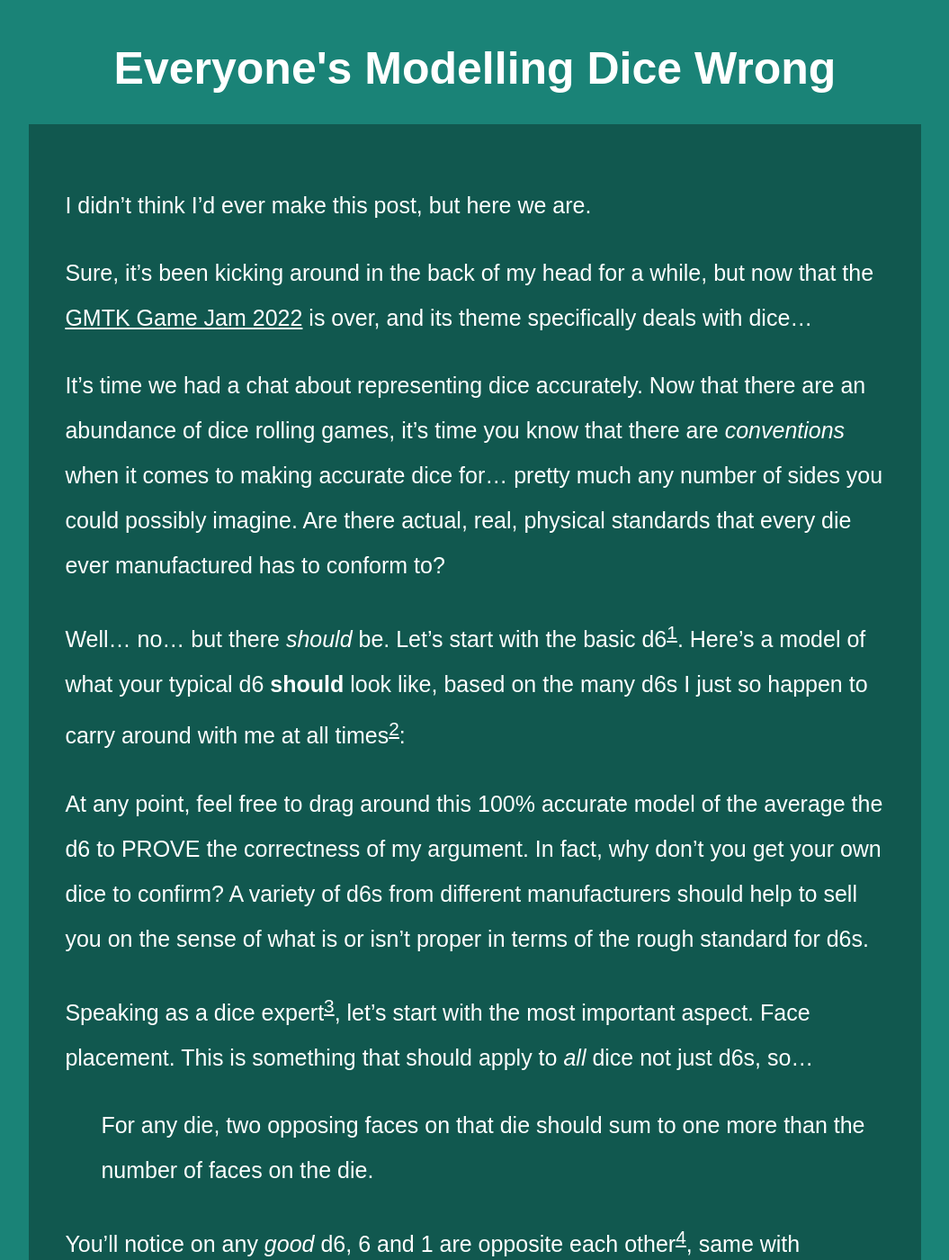
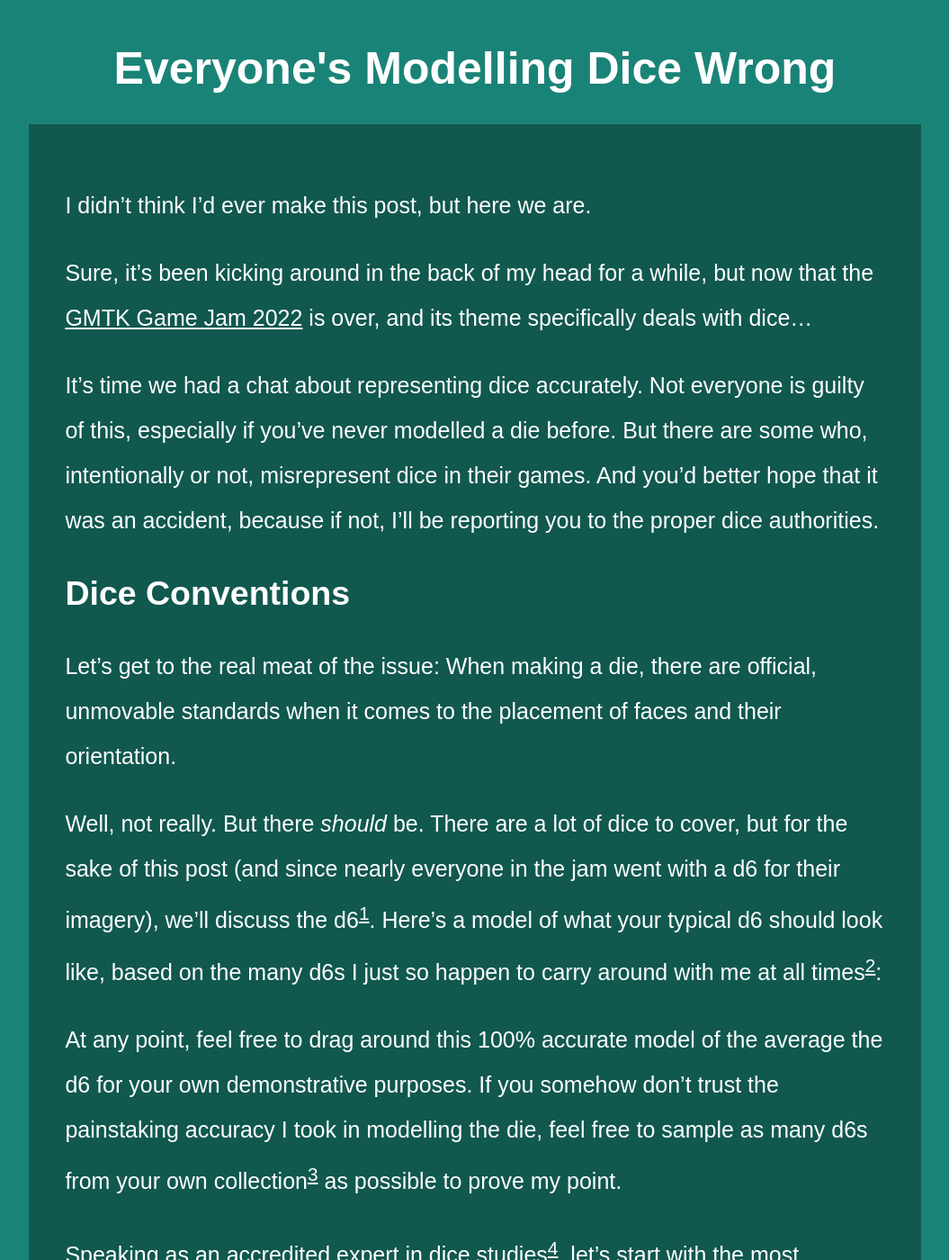
Before and after one commit to ambiguousname/ambiguousname.github.io, a Jekyll site: the page built from _posts/2022-07-22-dice-rolling.md, in a window 1280 px wide and 1400 px high. Shown: the whole window at 90% size, without its empty margins (112-1167 px from the left). Built offline with Jekyll 4.4.1, drawn with Linux system fonts in a browser that asks for light colours; some of the changed text lies outside the part shown.

Commit message:
Update 2022-07-22-dice-rolling.md

```diff
--- a/_posts/2022-07-22-dice-rolling.md
+++ b/_posts/2022-07-22-dice-rolling.md
@@ -8,45 +8,53 @@
 
 Sure, it's been kicking around in the back of my head for a while, but now that the [GMTK Game Jam 2022](https://itch.io/jam/gmtk-jam-2022) is over, and its theme specifically deals with dice...
 
-It's time we had a chat about representing dice accurately. Now that there are an abundance of dice rolling games, it's time you know that there are *conventions* when
-it comes to making accurate dice for... pretty much any number of sides you could possibly imagine. Are there actual, real, physical standards that every die ever manufactured
-has to conform to?
+It's time we had a chat about representing dice accurately. Not everyone is guilty of this, especially if you've never modelled a die before. But there are some who, intentionally or not, misrepresent dice in their games. And you'd better hope that it was an accident, because if not, I'll be reporting you to the proper dice authorities.
 
-Well... no... but there *should* be. Let's start with the basic d6[^1]. Here's a model of what your typical d6 **should** look like, based on the many d6s I just so happen to carry around with me at all times[^2]:
+## Dice Conventions
 
-[^1]: For you non-dice nerds, first of all: HOW DARE YOU. Secondly, xdy means x number of y sided dice.
-[^2]: I carry roughly 100 six sided dice with me in a bag at all times, plus about 6 giant foam six sided dice, just in case. LOOK, DON'T JUDGE ME, OKAY? I NEED THEM TO PROVE A POINT. I BOUGHT THEM FOR REASONS UNRELATED TO THIS POST, BECAUSE I'M COOL, UNLIKE YOU.
+Let's get to the real meat of the issue: When making a die, there are official, unmovable standards when it comes to the placement of faces and their orientation.
+
+Well, not really. But there *should* be. There are a lot of dice to cover, but for the sake of this post (and since nearly everyone in the jam went with a d6 for their imagery), we'll discuss the d6[^1]. Here's a model of what your typical d6 should look like, based on the many d6s I just so happen to carry around with me at all times[^2]:
+
+[^1]: For you non-dice nerds, xdy means x number of y sided dice.
+[^2]: I carry roughly 100 six sided dice with me in a bag at all times, plus about 6 giant foam six sided dice, specifically to win arguments. And to play Liar's Dice. Liar's Dice is cool, and you should carry 100 six sided dice with you at all times in case you want to play it. Don't even get me started on the official ruleset for Liar's Dice, though.
 
 <model-viewer alt="A REAL Six Sided Die" src="/assets/models/d6.glb" camera-controls disable-zoom style="width: 400px; height: 400px; margin-left: auto; margin-right: auto;"></model-viewer>
 
-At any point, feel free to drag around this 100% accurate model of the average the d6 to PROVE the correctness of my argument. In fact, why don't you get your own dice to confirm? A variety of d6s from different manufacturers should help to sell you on the sense of what is or isn't proper in terms of the rough standard for d6s.
+At any point, feel free to drag around this 100% accurate model of the average the d6 for your own demonstrative purposes. If you somehow don't trust the painstaking accuracy I took in modelling the die, feel free to sample as many d6s from your own collection[^collection] as possible to prove my point.
 
-Speaking as a dice expert[^accredit], let's start with the most important aspect. Face placement. This is something that should apply to *all* dice not just d6s, so...
+[^collection]: I assume you happen to keep a collection of d6s with you. If you don't happen to have many d6s with you, I would advise rectifying this problem by *immediately* driving to your local board game store and buying as many dice as possible from as many different manufacturers as you can. Personally, I prefer [Steve Jackson dice](http://www.sjgames.com/dice/), but *nearly* any dice manufacturer will get it right.
+
+Speaking as an accredited expert in dice studies[^accredit], let's start with the most important aspect. Face placement. This is something that should apply to all dice, and not just d6s.
 
 : For any die, two opposing faces on that die should sum to one more than the number of faces on the die.
 
-[^accredit]: I'm not accredited or anything, I just... look at a lot of dice. HEY! That *nearly* accounts for accreditation. Not that any school I've furiously emailed has ever bothered to respond about adding a degree in dice studies.
+[^accredit]: I'm not officialy accredited, I just happen to look at a lot of dice. That should nearly account for accreditation; not that any school I've furiously emailed has ever bothered to respond about adding a doctorate in dice studies.
 
-You'll notice on any *good* d6, 6 and 1 are opposite each other[^3], same with opposing faces 5 and 2[^4], and 4 and 3[^5]. This is the <u>golden standard</u> for any die[^source] that has opposing faces.
+You'll notice on any good d6, 6 and 1 are opposite each other[^3], same with opposing faces 5 and 2[^4], and 4 and 3[^5]. This is the <u>golden standard</u> for any die[^source] that has opposing faces.
 
 [^3]: 6 + 1 = 7.
 [^4]: 5 + 2 = 7.
 [^5]: 4 + 3 = 7.
 [^source]: I'm pretty sure William McKinley said something about using the gold standard on d6s specifically to appease the great normal distribution of America.
 
+## What do I do if a die is presented incorrectly?
+
+I dunno, burn them at the stake or something. Along with all the dice that they've incorrectly manufactured. This isn't really divisive, I'm sure anyone can reasonably agree that this mistake is the second worst kind of dice-crime imaginable, right below cursed dice. Corporal punishment and executions are still very much a feature of dice-crime, and with a matter this serious, I'm sure you'll agree death by flames is the only suitable correction.
+
 ## Everyone screwed the pooch
 
-Now that we've gotten basic dice theory out of the way, it's time to discuss how *deeply* ashamed I am of all of you, and I wish you would all throw your dice into a molten volcano. Let the ozone layer build up, I don't want to breathe the same air you are if it means living with inaccurate dice.
+And of course, there are many offenders within the fresh abundance of dice games. Let's take a look at, as of writing, the top 3 games in the [GMTK Game Jam 2022](https://itch.io/jam/gmtk-jam-2022) that model multiple d6 faces in three dimensions[^2d].
 
-Let's take a look at, as of writing, the top 3 games in the [GMTK Game Jam 2022](https://itch.io/jam/gmtk-jam-2022) that model multiple die faces in three dimensions.
+[^2d]: There are actually quite a few games that don't bother to show die faces in multiple dimensions. They cheat the actual rolling by simply changing the top face and shrinking or expanding the die to imply a rolling motion. I have relatively no qualms with this. I would still prefer to see the die rolling in action rather than some cheap camera trick, but it's not the end of the world.
 
-First up, [Stompey Dicey](https://badpiggy.itch.io/stompey-dicey). There are actually quite a few games that use two dimensional dice rolling (without 3D faces), and I have *relatively* no qualms with that. Would I prefer 3D representations of dice? Absolutely. It's no question that 3D dice are generally superior to 2D dice in every way. But what I do have a problem with is the *monumental* avalanche of lies that Stompey Dicey propagates through its innacurate 3D dice rolling:
+First up, [Stompey Dicey](https://badpiggy.itch.io/stompey-dicey). Let's just take a look at its die rolling in action:
 
 ![It Was Heresy](/assets/images/dice/HERETIC.PNG)
 
-AND LO! THE MAIN OFFENDER! A 6 face and a 1 face next to each other! I am beyond ***incensed*** at this deliberate mockery of what dice represent. Next game!
+AND LO! THE MAIN OFFENDER! A 6 face and a 1 face next to each other. This is beyond unforgivable. Next game.
 
-[High Roller](https://blurofficial.itch.io/high-roller-gmtk-2022) actually gets it right, so no issues here. Kudos to you for getting it right.
+[High Roller](https://blurofficial.itch.io/high-roller-gmtk-2022) actually gets it right, so no issues here. Kudos.
 
 ![High Roller Screenshot](/assets/images/dice/highroller.PNG)
 
@@ -54,23 +62,19 @@
 
 ![Dice Souls](/assets/images/dice/dicesouls.PNG)
 
-Whatever. But guess what? Just after Dice Souls is [Roll a 7](https://fm233.itch.io/roll-a-7), which not only uses a 6 sided die to represents what should be a 7 sided die, the 2 pips on the die **aren't even slanted**!
+I wish I could sample every game, but you can see for yourself that at least one game out of all games submitted to the jam gets it wrong. And by some law of statistics, that means nearly 90% of the games I haven't shown get it all wrong. Don't just take my word for it. Just after Dice Souls is [Roll a 7](https://fm233.itch.io/roll-a-7), which not only uses a 6 sided die to represents what should be a 7 sided die, the 2 pips on the die **aren't even slanted**!
 
 ![Roll a 7](/assets/images/dice/Rolla7.PNG)
 
-[Shutter Labs](https://tarodev.itch.io/shutter-labs) doesn't even have faces on a die! Just icons! It doesn't even go up to 6! It leaves one side blank!
+[Shutter Labs](https://tarodev.itch.io/shutter-labs) doesn't even have faces on a die! Just icons. Even worse, it only has a maximum of 5 faces on a **six-sided die**. One side is left blank forever.
 
 ![Shutter Labs Screenshot](/assets/images/dice/shutterlabsscreenshot.png)
 
-And you can find examples everywhere you look! On top of the thousands of ~somewhat~ inaccurate submissions, some die manufacturers don't even get die faces right! I've had to forcefully eject many a d6 from my house because the manufacturers couldn't even bother to get the faces right. They are ALL GUILTY!
+I can see it. Staring at me. Taunting me. It is the ultimate monument to dice-crime. Anywhere you look within the jam, in real life, you can find examples of this flagrant disrespect to the principles of die faces that we have all worked so hard to uphold and protect.
 
-Do you see what you've done? You've upset Timmy. I asked him why he was crying, and he said to me:
+I ask you now, what will we do? When generations, years from now look back on our works and learn the wrong lessons. They will see our inaccurate dice, and they will take the wrong lessons from them. If we do nothing to correct this blatant abuse of the sacred dice-principles that we all must adhere to, I see nothing but dice-chaos. A dark future where a die's faces mean **nothing** to anyone. And it scares me.
 
-`They just don't get it my good fellow. I, a young nine year old, am so upset at the inaccuracies that game developers maliciously insert into their entertainment products to hurt me. You see, I am too stupid to discern reality from fantasy, and this whole "inaccurate faces" issue only serves to confuse my tiny little brain even moreso than inhaling all of that lead and coal dust. And on top of everything, my pet canary died in the mines! So I hope they are right and proper pleased with themselves.`
-
-And then he went and flung himself down the bottom of a well! It's gonna take me days to dig him out!
-
-I hope you're very pleased with yourselves, and I hope you can understand that this is not just an issue of realism. Think of the children, you heartless monsters. Think of them whenever you decide to model a 3D die, and you decide not to take into account the multitude of factors that go into such a monumental effort. Because then, you might be redeemed in the eyes of dice purists everywhere.
+I can only hope that this post survives to correct these inadequacies. I hope you're all very pleased with yourselves, you treasonous dice-bastards.
 
 Sidenote: Congrats to everyone who finished the jam, you should be proud! I *mostly* don't hate you for modelling dice wrong. Mostly.
 
@@ -82,19 +86,17 @@
 
 Try orienting the above model so that the 6 pips are facing upwards, and so the 5 pips face you[^6]. Where are the 3 pips located relative to the 4 pips?
 
-[^6]: Experts (me) call this the 6-5 orientation model, because I am an unrivalled dice genius.
+[^6]: I call this the 6-5 orientation model, because I am an unrivalled dice-genius.
 
 <model-viewer alt="Six Sided Die Option 2" src="/assets/models/alterd6.glb" camera-controls disable-zoom style="width: 400px; height: 400px; margin-left: auto; margin-right: auto;"></model-viewer>
 
 What about for the die above?
 
-I have seen both arguments for the two kinds of orientation in the wild, and there is no consistent standard. I am not unreasonable, and I understand how such inaccuracies could form. But we need to decide on a model for dice orientation, and *soon*, lest we face devolving into completely irrational chaos. Personally, I'm an advocate of placing the 3 pips to the left-hand side of the 6-5 orientation model, because this consistently puts the 1, 2, and 3 pips on the "left" of the 4, 5, and 6 pips when using the 6-5 orientation model, akin to how a number line operates[^7].
+I have seen both arguments for the two kinds of orientation in the wild, and there is no consistent standard. I am not unreasonable, and I understand how such inaccuracies could form. But we need to decide on a model for dice orientation, and *soon*. Personally, I'm an advocate of placing the 3 pips to the left-hand side of the 6-5 orientation model, because this consistently puts the 1, 2, and 3 pips on the "left" of the 4, 5, and 6 pips when using the 6-5 orientation model, akin to how a number line operates[^7].
 
 [^7]: Lesser numbers are on the left, greater numbers are on the right.
 
-There's also the question of which way to rotate the 2 and 3 pips, but I would argue that would be an even longer debate that we simply don't have time for in this small extras section. So, moving on!
-
-## We won't speak of this
+There's also the question of which way to rotate the 2 and 3 pips, but there's no time to get into such a detailed and thorough argument in this short extras section. I don't want to waste anyone's time with such a long and relatively pointless argument (relative to the bigger issues at hand).
 
 Don't even get me started on dice with other numbers of sides, and the whole "die vs. dice" pronunciation debacle.
 
```
